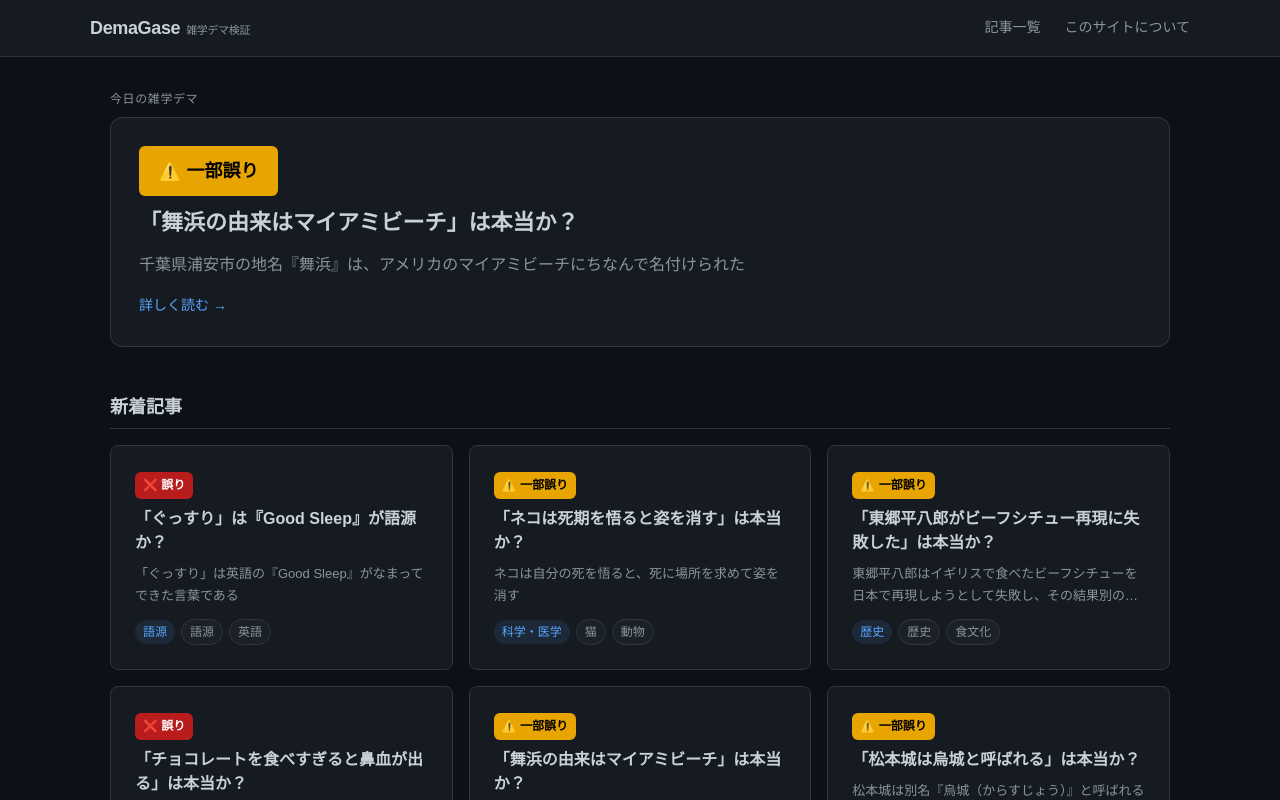
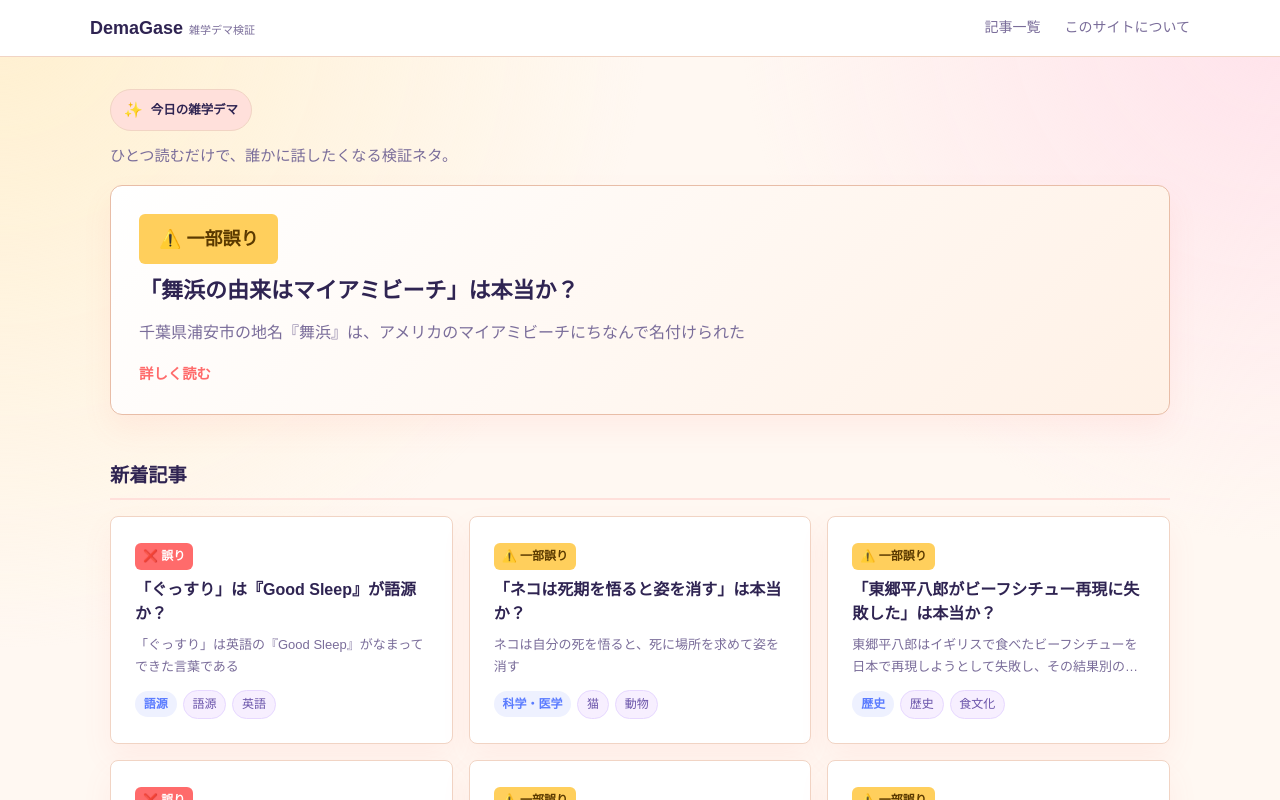
Before and after one commit to reload-co-jp/demagase, a Next.js app: page / in a window 1280 px wide. Shown: the top 800 px of the page. Built offline with nearby package versions, Linux system fonts and the light colour scheme; no server answers.

Commit message:
Change thema

```diff
--- a/app/globals.css
+++ b/app/globals.css
@@ -1,28 +1,37 @@
 :root {
-  --bg: #0d1117;
-  --surface: #161b22;
-  --surface-2: #1c2128;
-  --border: #30363d;
-  --text: #c9d1d9;
-  --muted: #8b949e;
-  --accent: #58a6ff;
-  --accent-hover: #79b8ff;
+  --bg: #fff8f2;
+  --surface: #ffffff;
+  --surface-2: #fff1e6;
+  --surface-3: #f7efff;
+  --border: #f1d4c4;
+  --border-strong: #e8bda7;
+  --text: #2f2452;
+  --muted: #7a6d9a;
+  --accent: #ff6b6b;
+  --accent-hover: #ff4f71;
+  --accent-soft: #ffe0db;
+  --accent-secondary: #5b7cff;
+  --accent-tertiary: #ffd166;
 
-  --verdict-false: #f85149;
-  --verdict-partial: #e8a400;
-  --verdict-unconfirmed: #d29922;
-  --verdict-true: #3fb950;
-  --verdict-unknown: #6e7681;
+  --verdict-false: #ff6b6b;
+  --verdict-partial: #ffcf5c;
+  --verdict-unconfirmed: #ffb86b;
+  --verdict-true: #3ecf8e;
+  --verdict-unknown: #8f86b3;
 
   background: var(--bg);
   color: var(--text);
-  color-scheme: dark;
+  color-scheme: light;
 }
 
 body {
   font-family: -apple-system, BlinkMacSystemFont, "Noto Sans JP", sans-serif;
   line-height: 1.7;
   min-height: 100dvh;
+  background:
+    radial-gradient(circle at top left, #fff0cf 0, transparent 30%),
+    radial-gradient(circle at top right, #ffe2eb 0, transparent 25%),
+    var(--bg);
 }
 
 a {
@@ -52,19 +61,25 @@ h3 {
   border: 1px solid var(--border);
   border-radius: 8px;
   padding: 1.5rem;
-  transition: border-color 0.15s;
+  box-shadow: 0 14px 30px rgba(255, 107, 107, 0.08);
+  transition:
+    border-color 0.15s,
+    transform 0.15s,
+    box-shadow 0.15s;
 }
 
 .card:hover {
   border-color: var(--accent);
+  box-shadow: 0 18px 34px rgba(91, 124, 255, 0.12);
+  transform: translateY(-2px);
 }
 
 .btn {
   display: inline-flex;
   align-items: center;
   gap: 0.375rem;
-  padding: 0.5rem 1rem;
-  border-radius: 6px;
+  padding: 0.625rem 1rem;
+  border-radius: 999px;
   font-size: 0.875rem;
   cursor: pointer;
   border: 1px solid var(--border);
@@ -72,10 +87,11 @@ h3 {
   color: var(--text);
   transition: all 0.15s;
   text-decoration: none;
+  box-shadow: 0 6px 16px rgba(47, 36, 82, 0.06);
 }
 
 .btn:hover {
-  background: var(--surface-2);
+  background: var(--accent-soft);
   border-color: var(--accent);
   color: var(--accent);
   text-decoration: none;
@@ -83,7 +99,7 @@ h3 {
 
 .btn-active {
   background: var(--accent);
-  color: #0d1117;
+  color: #fff;
   border-color: var(--accent);
   font-weight: 600;
 }
@@ -91,15 +107,15 @@ h3 {
 .btn-active:hover {
   background: var(--accent-hover);
   border-color: var(--accent-hover);
-  color: #0d1117;
+  color: #fff;
 }
 
 .input {
   width: 100%;
-  padding: 0.5rem 0.875rem;
-  background: var(--surface);
+  padding: 0.75rem 0.95rem;
+  background: #fffdfb;
   border: 1px solid var(--border);
-  border-radius: 6px;
+  border-radius: 999px;
   color: var(--text);
   font-size: 1rem;
   font-family: inherit;
@@ -140,26 +156,26 @@ h3 {
 }
 
 .section-title {
-  font-size: 1.125rem;
-  font-weight: 700;
+  font-size: 1.2rem;
+  font-weight: 800;
   color: var(--text);
   margin-bottom: 1rem;
   padding-bottom: 0.5rem;
-  border-bottom: 1px solid var(--border);
+  border-bottom: 2px solid var(--accent-soft);
 }
 
 .tag {
   display: inline-block;
-  padding: 0.125rem 0.5rem;
-  background: var(--surface-2);
-  border: 1px solid var(--border);
+  padding: 0.2rem 0.55rem;
+  background: var(--surface-3);
+  border: 1px solid #e7d8ff;
   border-radius: 100px;
   font-size: 0.75rem;
-  color: var(--muted);
+  color: #6a54aa;
 }
 
 .tag:hover {
-  border-color: var(--accent);
-  color: var(--accent);
+  border-color: var(--accent-secondary);
+  color: var(--accent-secondary);
   text-decoration: none;
 }
--- a/app/layout.tsx
+++ b/app/layout.tsx
@@ -74,7 +74,6 @@ const RootLayout = ({ children }: { children: React.ReactNode }) => {
                 fontSize: "1.125rem",
                 fontWeight: 800,
                 color: "var(--text)",
-                letterSpacing: "-0.02em",
                 textDecoration: "none",
               }}
             >
@@ -107,7 +106,7 @@ const RootLayout = ({ children }: { children: React.ReactNode }) => {
         >
           <div className="container" style={{ padding: "0" }}>
             <p style={{ fontSize: "0.75rem", color: "var(--muted)" }}>
-              &copy; 2026 DemaGase — 情報は正確を期していますが、専門家への相談を推奨します。
+              &copy; 2026 DemaGase - 情報は正確を期していますが、専門家への相談を推奨します。
             </p>
           </div>
         </footer>
--- a/app/page.tsx
+++ b/app/page.tsx
@@ -19,15 +19,30 @@ const Page: FC = () => {
 
   return (
     <div style={{ display: "flex", flexDirection: "column", gap: "3rem" }}>
-      {/* Today's article */}
       <section>
-        <p style={{ fontSize: "0.75rem", color: "var(--muted)", marginBottom: "0.5rem", textTransform: "uppercase", letterSpacing: "0.05em" }}>
-          今日の雑学デマ
+        <div
+          style={{
+            marginBottom: "0.75rem",
+            display: "inline-flex",
+            alignItems: "center",
+            gap: "0.5rem",
+            padding: "0.45rem 0.8rem",
+            borderRadius: "999px",
+            background: "var(--accent-soft)",
+            border: "1px solid var(--border)",
+          }}
+        >
+          <span style={{ fontSize: "0.95rem" }}>✨</span>
+          <p style={{ fontSize: "0.78rem", color: "var(--text)", fontWeight: 700 }}>
+            今日の雑学デマ
+          </p>
+        </div>
+        <p style={{ color: "var(--muted)", marginBottom: "1rem", fontSize: "0.95rem" }}>
+          ひとつ読むだけで、誰かに話したくなる検証ネタ。
         </p>
         <TodayArticle articles={articles} />
       </section>
 
-      {/* New articles */}
       <section>
         <h2 className="section-title">新着記事</h2>
         <div className="grid-3">
@@ -37,12 +52,11 @@ const Page: FC = () => {
         </div>
         <div style={{ textAlign: "center", marginTop: "1.5rem" }}>
           <Link href="/articles/" className="btn">
-            すべての記事を見る →
+            すべての記事を見る
           </Link>
         </div>
       </section>
 
-      {/* Categories */}
       <section>
         <h2 className="section-title">カテゴリ</h2>
         <div style={{ display: "flex", flexWrap: "wrap", gap: "0.75rem" }}>
@@ -59,7 +73,6 @@ const Page: FC = () => {
         </div>
       </section>
 
-      {/* Verdict legend */}
       <section>
         <h2 className="section-title">判定ラベルについて</h2>
         <div style={{ display: "flex", flexDirection: "column", gap: "0.75rem" }}>
@@ -71,7 +84,7 @@ const Page: FC = () => {
                 alignItems: "center",
                 gap: "1rem",
                 padding: "0.75rem 1rem",
-                background: "var(--surface)",
+                background: "rgba(255,255,255,0.72)",
                 border: "1px solid var(--border)",
                 borderRadius: "8px",
               }}
--- a/app/reset.css
+++ b/app/reset.css
@@ -5,7 +5,7 @@
 }
 
 :root {
-  background: #333;
-  color: #f0f0f0;
-  color-scheme: dark;
+  background: #fff8f2;
+  color: #2f2452;
+  color-scheme: light;
 }
--- a/components/elements/article-card.tsx
+++ b/components/elements/article-card.tsx
@@ -40,10 +40,11 @@ export const ArticleCard: FC<Props> = ({ article }) => (
       <span
         style={{
           fontSize: "0.75rem",
-          color: "var(--accent)",
-          background: "rgba(88,166,255,0.1)",
-          padding: "0.125rem 0.5rem",
+          color: "var(--accent-secondary)",
+          background: "#eef1ff",
+          padding: "0.18rem 0.55rem",
           borderRadius: "100px",
+          fontWeight: 700,
         }}
       >
         {article.category}
--- a/components/elements/verdict-badge.tsx
+++ b/components/elements/verdict-badge.tsx
@@ -4,11 +4,11 @@ import { Verdict } from "types/article"
 type Config = { icon: string; label: string; color: string; bg: string }
 
 const VERDICT: Record<Verdict, Config> = {
-  false: { icon: "❌", label: "誤り", color: "#fff", bg: "#b91c1c" },
-  partial: { icon: "⚠️", label: "一部誤り", color: "#000", bg: "#e8a400" },
-  unconfirmed: { icon: "🤔", label: "有力説だが確定ではない", color: "#000", bg: "#d29922" },
-  true: { icon: "⭕", label: "正しい", color: "#fff", bg: "#16a34a" },
-  unknown: { icon: "❓", label: "不明", color: "#fff", bg: "#6e7681" },
+  false: { icon: "❌", label: "誤り", color: "#fff", bg: "#ff6b6b" },
+  partial: { icon: "⚠️", label: "一部誤り", color: "#5b3a00", bg: "#ffcf5c" },
+  unconfirmed: { icon: "🤔", label: "有力説だが確定ではない", color: "#5d3a00", bg: "#ffb86b" },
+  true: { icon: "⭕", label: "正しい", color: "#fff", bg: "#3ecf8e" },
+  unknown: { icon: "❓", label: "不明", color: "#fff", bg: "#8f86b3" },
 }
 
 type Props = {
--- a/components/features/today-article.tsx
+++ b/components/features/today-article.tsx
@@ -26,8 +26,8 @@ export const TodayArticle = ({ articles }: Props) => {
     >
       <div
         style={{
-          background: "var(--surface)",
-          border: "1px solid var(--border)",
+          background: "linear-gradient(135deg, #ffffff 0%, #fff1e6 100%)",
+          border: "1px solid var(--border-strong)",
           borderRadius: "12px",
           padding: "1.75rem",
           transition: "border-color 0.15s",
@@ -49,7 +49,7 @@ export const TodayArticle = ({ articles }: Props) => {
           {article.title}
         </h2>
         <p style={{ color: "var(--muted)", marginBottom: "1rem" }}>{article.claim}</p>
-        <p style={{ fontSize: "0.875rem", color: "var(--accent)" }}>詳しく読む →</p>
+        <p style={{ fontSize: "0.9rem", color: "var(--accent)", fontWeight: 700 }}>詳しく読む</p>
       </div>
     </Link>
   )
```
